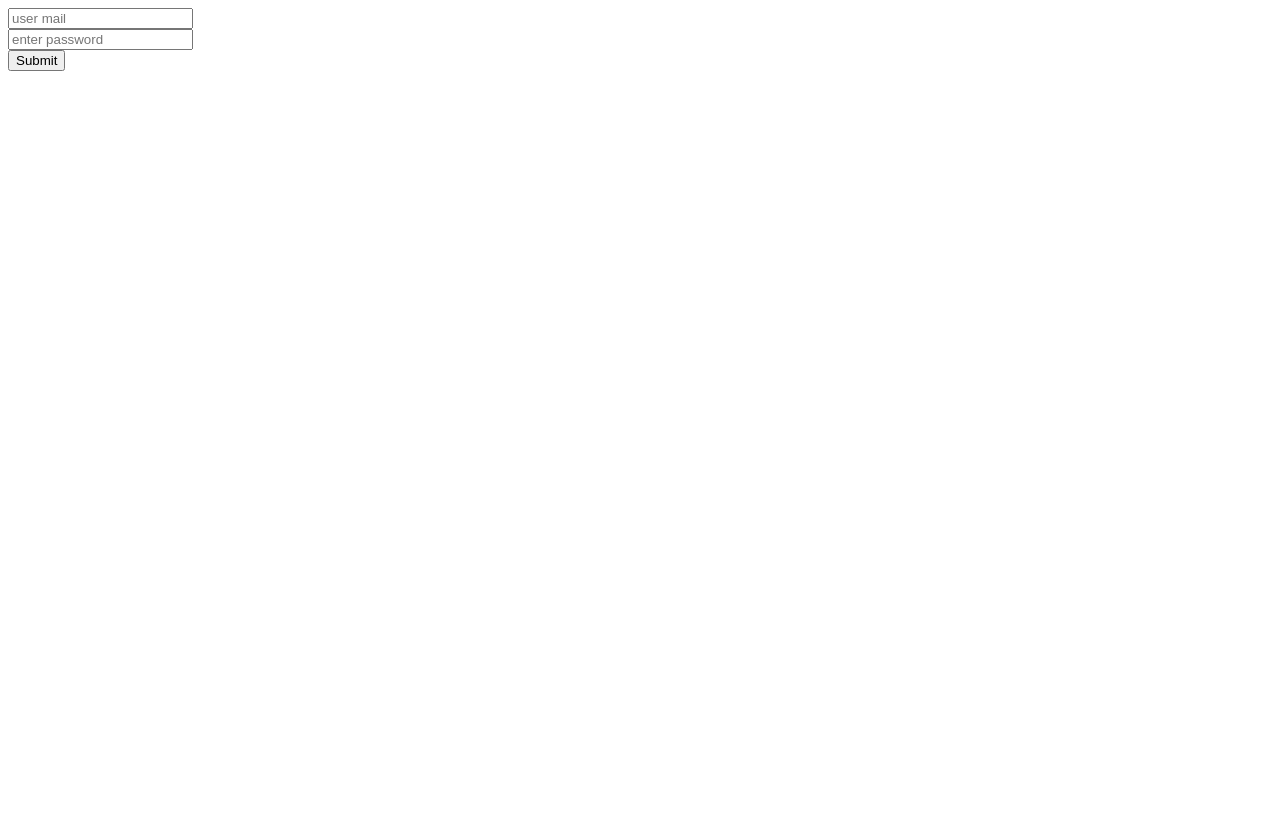
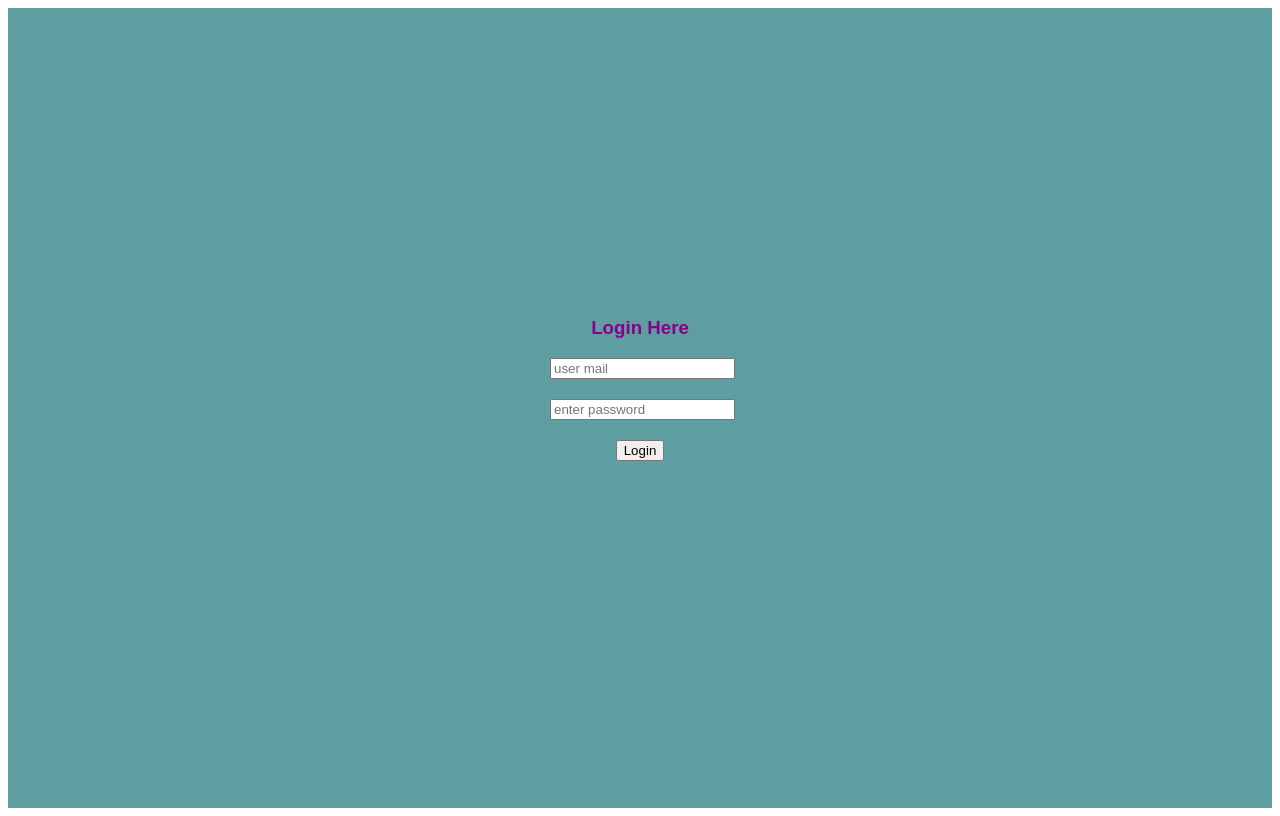
Before and after one commit to Rajitha-Kilaru/frontend-ui, a React (Create React App) app: page /login in a window 1280 px wide. Built offline with nearby package versions, Linux system fonts and the light colour scheme.

Commit message:
impl css for pages

```diff
--- a/src/components/Home.js
+++ b/src/components/Home.js
@@ -1,14 +1,14 @@
 import { Link } from "react-router-dom";
+import './Home.scss';
 
 function Home() {
-return(
-    <div>
-      <Link to='/login'>Login</Link><br/>
-      <Link to='/register'>register</Link><br/>
-      <Link to='/welcome'>welcome</Link>
-
+  return (
+    <div className="main_container">
+        <Link to='/login'>Login</Link><br />
+        <Link to='/register'>register</Link><br />
+        <Link to='/welcome'>welcome</Link>
     </div>
-)
+  )
 }
 
 export default Home;
--- /dev/null
+++ b/src/components/Home.scss
@@ -0,0 +1,10 @@
+.main_container {
+    display: flex;
+    justify-content: space-around;
+
+    a {
+        text-decoration: none;
+        color: black;
+        font-size: 25px;
+    }
+}
--- a/src/components/Login.js
+++ b/src/components/Login.js
@@ -2,6 +2,7 @@ import { useState } from "react";
 import { useNavigate } from "react-router-dom";
 import { BE_URL } from "../App";
 import { Link } from "react-router-dom";
+import './Login.scss'
 
 function Login() {
     const navigate = useNavigate()
@@ -18,26 +19,28 @@ function Login() {
 
     const handleSubmit = (e) => {
         e.preventDefault();
-        fetch(BE_URL+'/login',{
+        fetch(BE_URL + '/login', {
             method: 'POST',
             body: JSON.stringify(userData),
             headers: {
-                "Content-Type":"application/json"
+                "Content-Type": "application/json"
             }
         }).then((res) => res.json())
             .then((result) => {
-            if(result.error) {
+                if (result.error) {
                     throw new Error(result.error)
                 }
-            navigate('/welcome',{state: result})
+                navigate('/welcome', { state: result })
             }).catch((err) => {
                 setError(err.message)
             })
     }
 
     return (
+        <div className="login">
             <div>
-            <form onSubmit={handleSubmit}>
+                <h3 className="log_title">Login Here</h3>
+                <form className="login_cont" onSubmit={handleSubmit}>
                     <div>
                         <input type='text' name='email' placeholder='user mail' onChange={handleChange} value={userData.email} />
                     </div>
@@ -45,12 +48,15 @@ function Login() {
                     <div>
                         <input type='text' name='password' placeholder='enter password' onChange={handleChange} value={userData.password} />
                     </div>
-                <button type="submit" >Submit</button>
+                    <div className="login_btn">
+                        <button type="submit" >Login</button>
+                    </div>
                 </form>
-            <div>
+                <div className="err_cont">
                     {error.split(" ").includes('Account')
-                    ? <h3><Link to={"/register"}>{error}</Link></h3>
-                    : <h3>{error}</h3>}
+                        ? <h3 className="reg_link"><Link to={"/register"}>{error}</Link></h3>
+                        : <h3 className="err_msg">{error}</h3>}
+                </div>
             </div>
         </div>
     )
--- /dev/null
+++ b/src/components/Login.scss
@@ -0,0 +1,42 @@
+.login {
+    height: 100vh;
+    background-color: cadetblue;
+    display: flex;
+    justify-content: center;
+    align-items: center;
+
+    div {
+        width: 180px;
+
+        .log_title {
+            font-family: sans-serif;
+            display: flex;
+            justify-content: center;
+            color: darkmagenta;
+        }
+
+        .login_cont {
+            div {
+                padding-bottom: 20px;
+            }
+        }
+
+        .login_btn {
+            display: flex;
+            justify-content: center;
+        }
+
+        .err_cont {
+            display: flex;
+            justify-content: center;
+
+            h3 {
+                font-family: sans-serif;
+            }
+
+            .err_msg {
+                color: rgb(255, 38, 0);
+            }
+        }
+    }
+}
--- a/src/components/Register.js
+++ b/src/components/Register.js
@@ -1,6 +1,7 @@
 import { useState } from "react";
 import { Link, useNavigate } from "react-router-dom";
 import { BE_URL } from "../App";
+import './Register.scss'
 
 function Register() {
     const navigate = useNavigate()
@@ -14,6 +15,7 @@ function Register() {
 
     const handleChange = (e) => {
         setUserData({ ...userData, [e.target.name]: e.target.value })
+        setError('')
     }
     const handleSubmit = (e) => {
         e.preventDefault()
@@ -36,24 +38,27 @@ function Register() {
         })
     }
     return (
+        <div className="register">
             <div>
-            <form onSubmit={handleSubmit}>
+                <h3 className="title">Create an Account</h3>
+                <form className="form_container" onSubmit={handleSubmit}>
                     <div>
-                    <input type='text' name='name' placeholder='user name' onChange={handleChange} value={userData.name} />
+                        <input type='text' name='name' placeholder='User Name' onChange={handleChange} value={userData.name} />
                     </div>
                     <div>
-                    <input type='text' name='email' placeholder='user mail' onChange={handleChange} value={userData.email} />
+                        <input type='text' name='email' placeholder='User Email' onChange={handleChange} value={userData.email} />
                     </div><div>
-                    <input type='text' name='mobile' placeholder='mobile number' onChange={handleChange} value={userData.mobile} />
+                        <input type='text' name='mobile' placeholder='Mobile Number' onChange={handleChange} value={userData.mobile} />
                     </div><div>
-                    <input type='text' name='password' placeholder='enter password' onChange={handleChange} value={userData.password} />
+                        <input type='text' name='password' placeholder='Password' onChange={handleChange} value={userData.password} />
                     </div>
+                    <div className="submit_button">
                         <button type="submit" >Submit</button>
+                    </div>
                 </form>
-            <div>
             {error.split(" ").includes('login')
-                    ? <h3>{error} <Link to={"/login"}>here</Link></h3>
-                    : <h3>{error}</h3>}
+                ? <h3 className="reg_error">{error} <Link to={"/login"}>here</Link></h3>
+                : <h3 className="reg_error">{error}</h3>}
             </div>
         </div>
     )
--- /dev/null
+++ b/src/components/Register.scss
@@ -0,0 +1,34 @@
+.register {
+    height: 100vh;
+    justify-content: center;
+    display: flex;
+    align-items: center;
+    background-color: antiquewhite;
+
+    div {
+        width: 200px;
+        .title {
+            font-size: 20px;
+            font-family: sans-serif;
+            color: darkgreen;
+        }
+
+        .form_container {
+            width: fit-content;
+
+            div {
+                padding-bottom: 20px;
+            }
+
+            .submit_button {
+                display: flex;
+                justify-content: center;
+            }
+        }
+
+        .reg_error {
+            color: rgb(255, 38, 0);
+            font-family: sans-serif;
+        }
+    }
+}
--- a/src/components/Welcome.js
+++ b/src/components/Welcome.js
@@ -58,7 +58,7 @@ function Welcome() {
                 <h3>Mobile: {state.mobile}</h3>
                 <h3>Email: {state.email}</h3>
             </div>}
-            <div><h5>{error}</h5></div>
+            {error && <div><h5>{error}</h5></div>}
             <button onClick={getAllUsers}>Get All users</button>
             <div className="card_container">
                 {delErr && <p>{delErr}</p>}
--- a/src/components/Welcome.scss
+++ b/src/components/Welcome.scss
@@ -1,3 +1,5 @@
+div {
+    text-align: center;
     .card_container {
         display: grid;
         grid-template-columns: 20% 20% 20% 20%;
@@ -24,3 +26,4 @@
             }
         }
     }
+}
```
Lines whose indentation alone changed are shown as unchanged.
